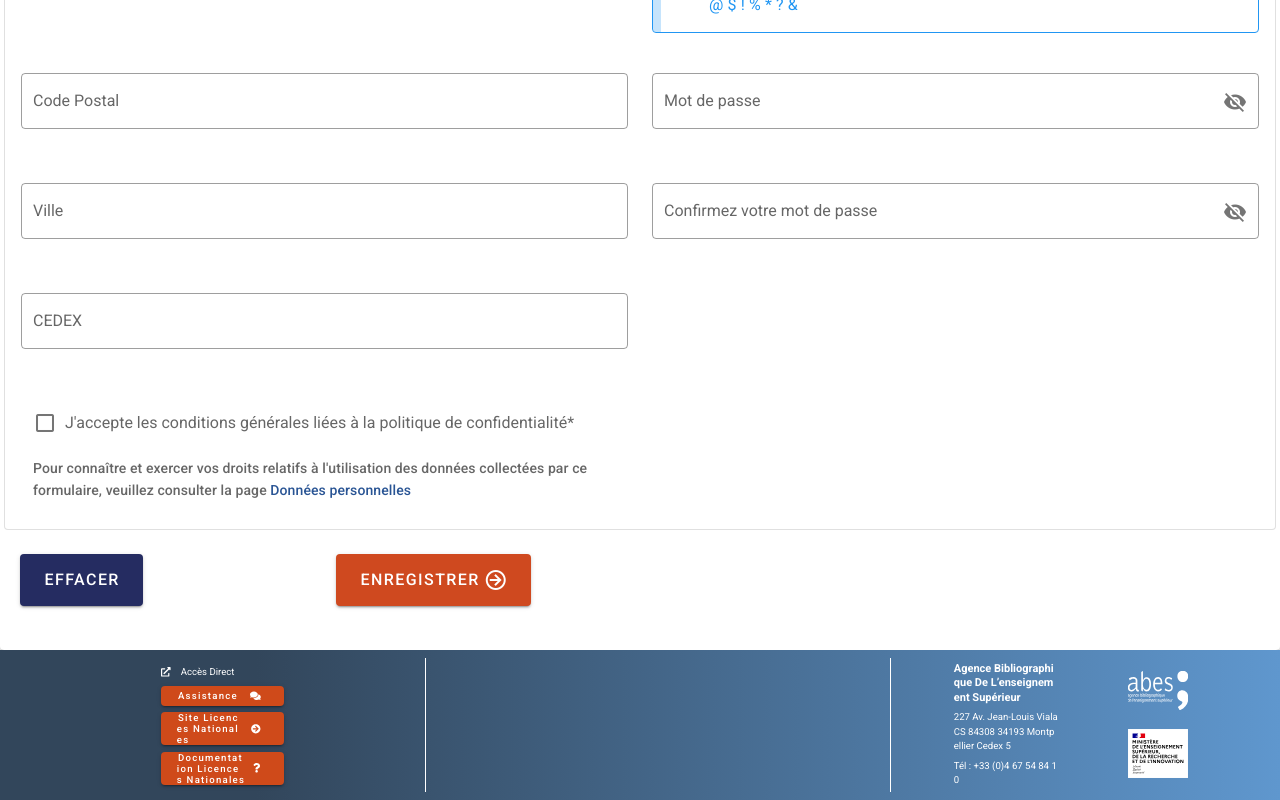
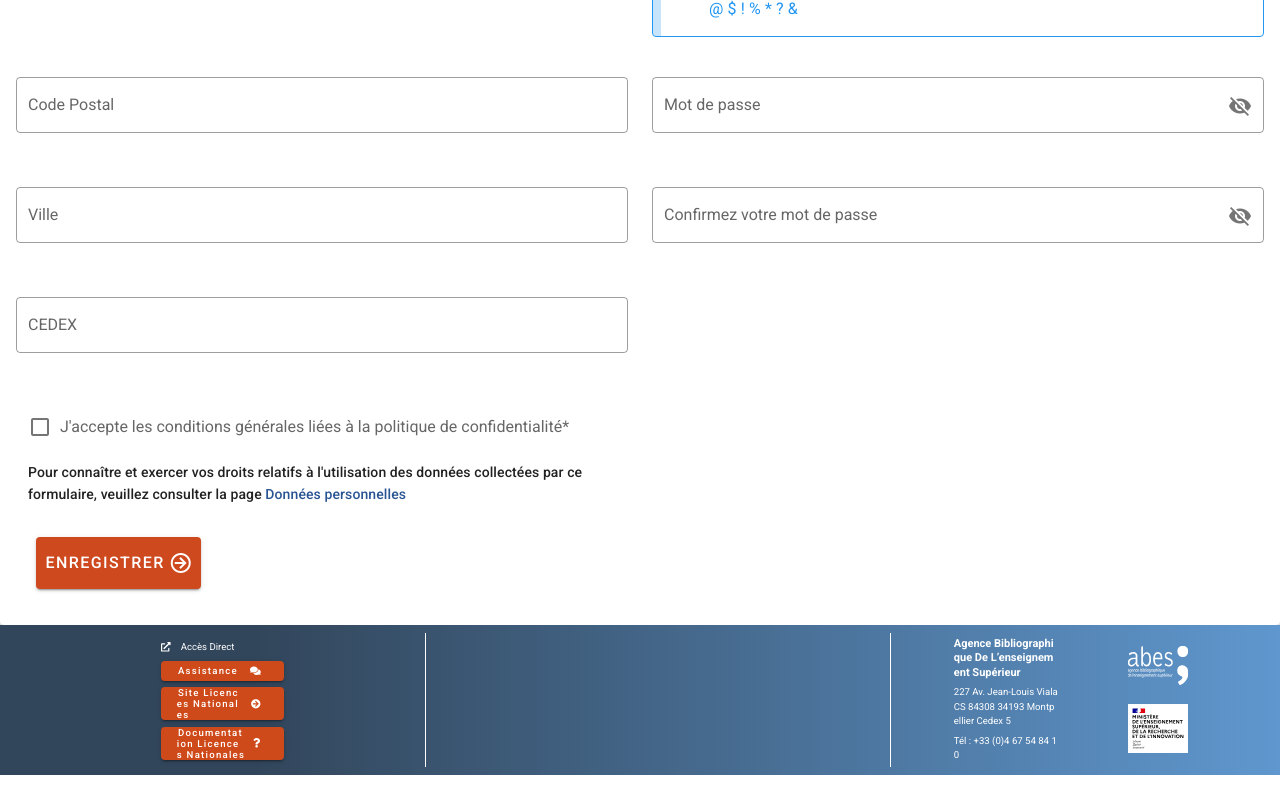
Before and after one commit to abes-esr/ln-front, a Vue app: page /creationEtablissement in a window 1280 px wide. Shown: the part 1379-2179 px from the top of the page. After the commit the page ends 2154 px from the top, so only its background shows below. Built offline with nearby package versions, Linux system fonts and the light colour scheme; what vue-recaptcha-v3 would draw is missing.

Commit message:
refix: tableau

```diff
--- a/src/components/etablissement/FormEtablissement.vue
+++ b/src/components/etablissement/FormEtablissement.vue
@@ -133,18 +133,10 @@
             </v-btn>
           </v-col>
         </v-row>
-        <v-row>
-          <v-card outlined>
         <v-card-title>Information Contact</v-card-title>
-            <v-card-text>
+        <v-divider class="mb-4"></v-divider>
         <contact :action="action" :contact="etablissement.contact" />
-              <v-col
-                cols="12"
-                md="6"
-                lg="6"
-                xl="6"
-                v-if="action === Action.CREATION"
-              >
+        <v-col cols="12" md="6" lg="6" xl="6" v-if="action === Action.CREATION">
           <v-checkbox
             required
             :rules="rulesForms.checkboxRules"
@@ -152,25 +144,16 @@
                 confidentialité*"
           ></v-checkbox>
           <div class="subtitle-2">
-                  Pour connaître et exercer vos droits relatifs à l'utilisation
-                  des données collectées par ce formulaire, veuillez consulter
-                  la page
+            Pour connaître et exercer vos droits relatifs à l'utilisation des
+            données collectées par ce formulaire, veuillez consulter la page
             <a @click="$router.push({ path: '/donneespersonnelles' })"
               >Données personnelles</a
             >
           </div>
         </v-col>
-            </v-card-text>
-          </v-card>
-        </v-row>
-      </v-card-text>
+        <v-col cols="12" md="6" lg="6" xl="6">
+          <v-spacer></v-spacer>
           <v-card-actions>
-        <v-col cols="12" md="6" lg="6" xl="6">
-          <v-row>
-            <v-col cols="12" md="6" lg="6" xl="6">
-              <v-btn x-large color="secondary" @click="clear"> Effacer</v-btn>
-            </v-col>
-            <v-col cols="3">
             <v-btn
               color="button"
               :loading="buttonLoading"
@@ -179,12 +162,10 @@
               >Enregistrer
               <v-icon class="pl-1">mdi-arrow-right-circle-outline</v-icon>
             </v-btn>
+          </v-card-actions>
         </v-col>
-          </v-row>
-        </v-col>
-      </v-card-actions>
+      </v-card-text>
     </v-form>
-    <br />
     <v-alert dense outlined :value="alert" type="error">
       {{ error }}
     </v-alert>
```
Lines whose indentation alone changed are shown as unchanged.
